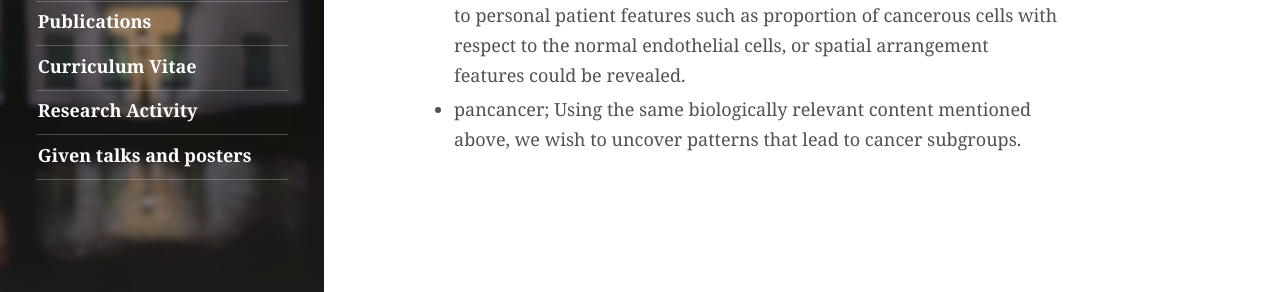
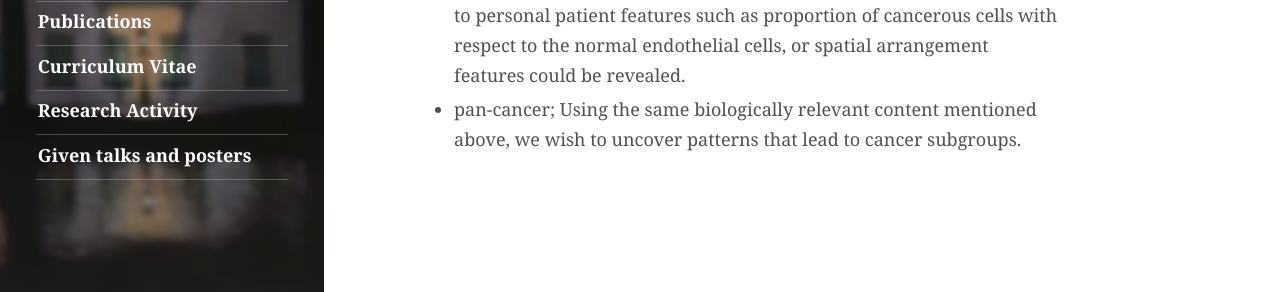
Before and after one commit to PeterJackNaylor/PeterJackNaylor.github.io, a Jekyll site: the page built from tag/ResearchActivity.md, in a window 1280 px wide and 1022 px high. Shown: the part 724-1016 px from the top of the window. Built offline with Jekyll 4.4.1, drawn with Linux system fonts in a browser that asks for light colours.

Commit message:
updated pan-cancer

```diff
--- a/tag/ResearchActivity.md
+++ b/tag/ResearchActivity.md
@@ -8,4 +8,4 @@ title: Research Activity
 My area of research is statistics, machine learning and computational biology. I have a particular interest for biological applications. My research has so far been mostly focused on applying modern data processing techniques to histopathology. Histopathology examines skin pieces seen through a very powerful microscope. Histopathology data can be very large (>60 GB per image) and are very complex to analyse due to the high variability in cell shape, type and staining. Our goal is to use histopathological data in order to discover biologically relevant information which is predictive of treatment responses.
 I am currently working on two medical topics:
 - Breast Cancer; This project has been developed with the help [Fabien Reyal's group](https://science.institut-curie.org/research/integrated-biology/u932-immunity-and-cancer/team-reyal/) and works with data from Tripple Negative Breast Cancer patients, who underwent chemotherapy. Patient responses are very different and we wish to find biologically relevant patterns or features that could predict the patient's response to chemotherapy. The bottleneck of this project is nuclei segmentation within histopathology data. It is performed with the state of the art deep neural networks. To be able to quantify patients' histopathological data will eventually lead to personal patient features such as proportion of cancerous cells with respect to the normal endothelial cells, or spatial arrangement features could be revealed.
-- pancancer; Using the same biologically relevant content mentioned above, we wish to uncover patterns that lead to cancer subgroups.
+- pan-cancer; Using the same biologically relevant content mentioned above, we wish to uncover patterns that lead to cancer subgroups.
```
